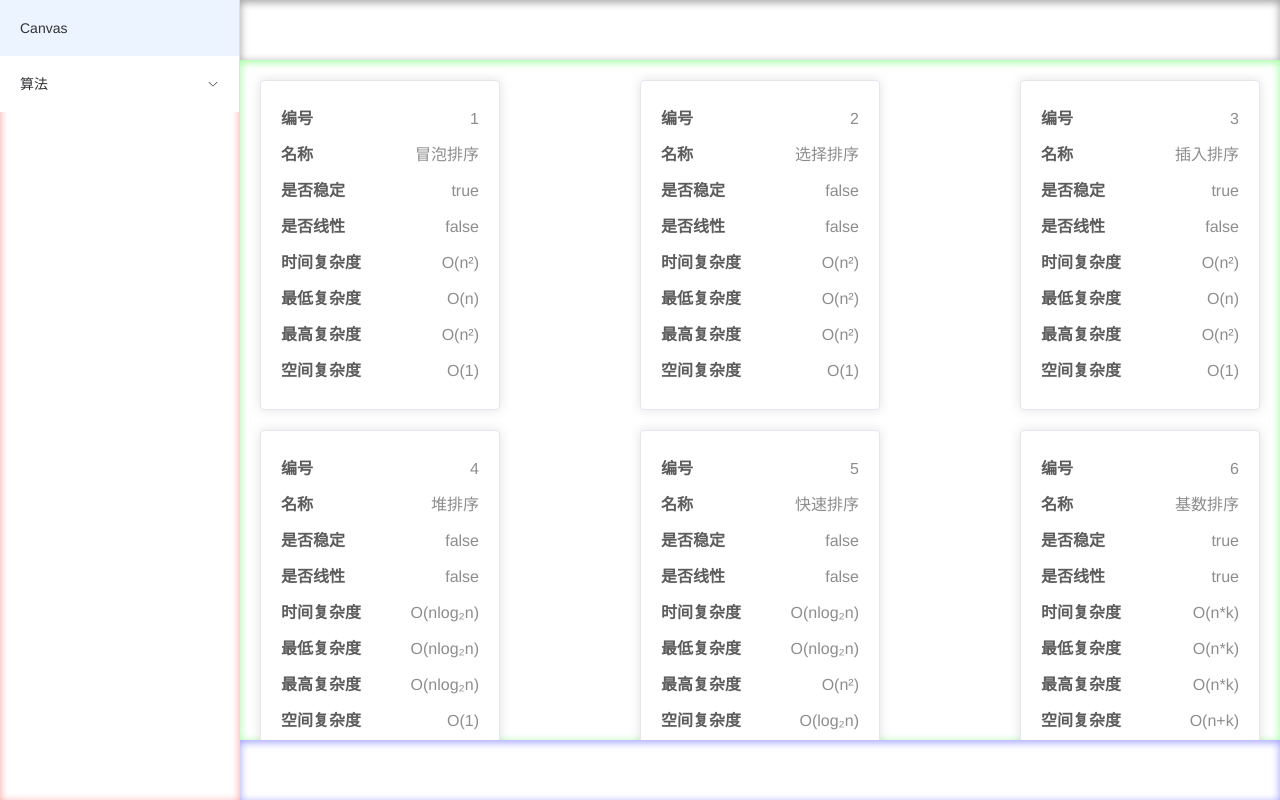
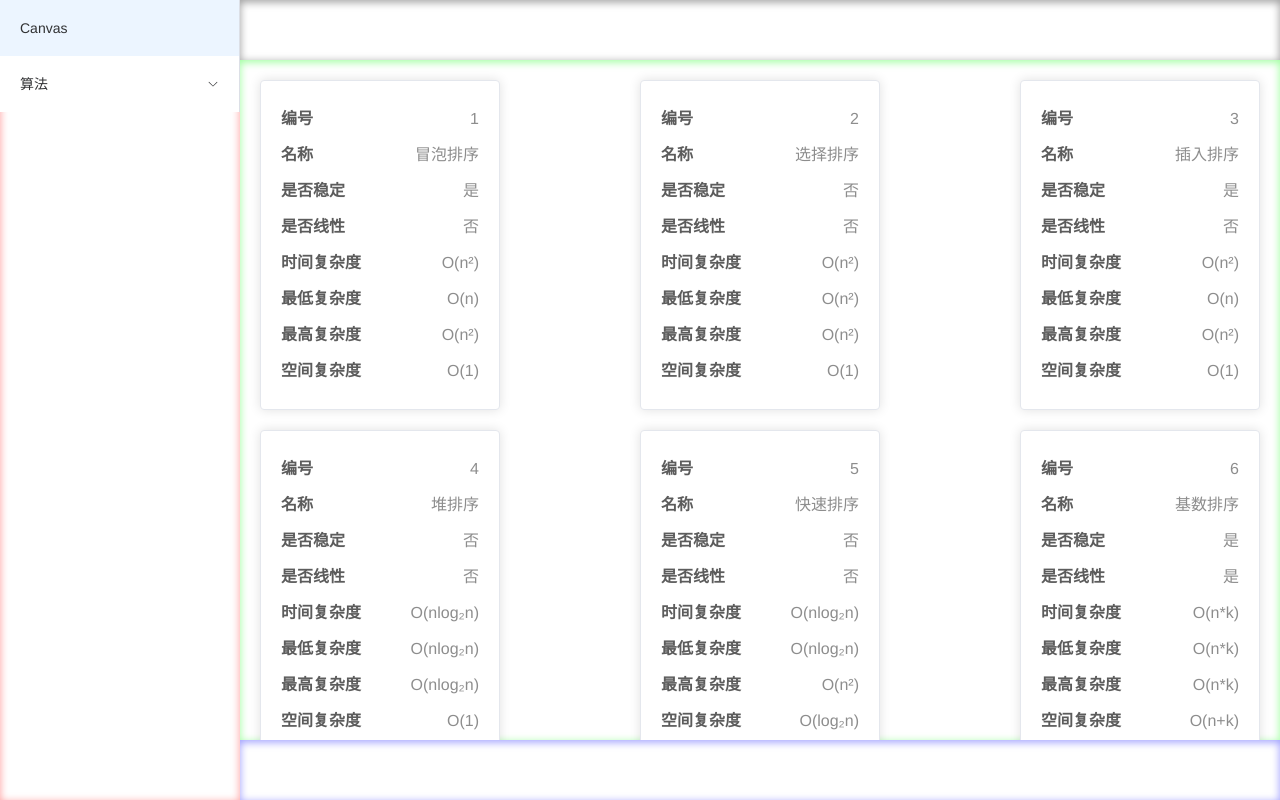
Before and after one commit to tanshaobo/trans-color, a Vue app: page /#/algorithm in a window 1280 px wide. Built offline with nearby package versions, Linux system fonts and the light colour scheme.

Commit message:
feat(components): 完善内容展示

```diff
--- a/src/views/Algorithm/AlgorithmList/index.vue
+++ b/src/views/Algorithm/AlgorithmList/index.vue
@@ -7,7 +7,7 @@
             {{ dataHeader[index] }}
           </span>
           <span class="content">
-            {{ item }}
+            {{ index != 'stable' && index != 'linear' ? item : item == true ? '是' : '否' }}
           </span>
         </div>
       </div>
```
